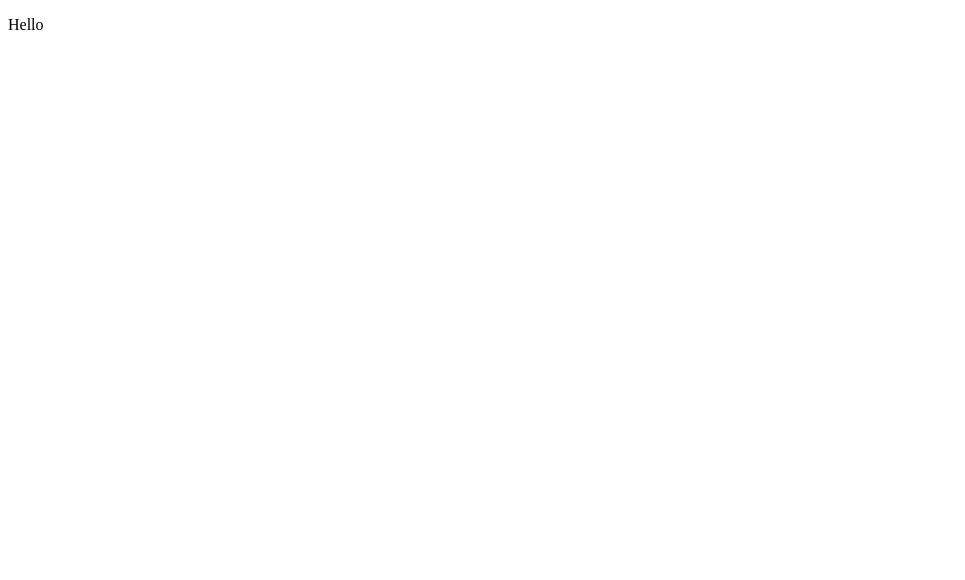
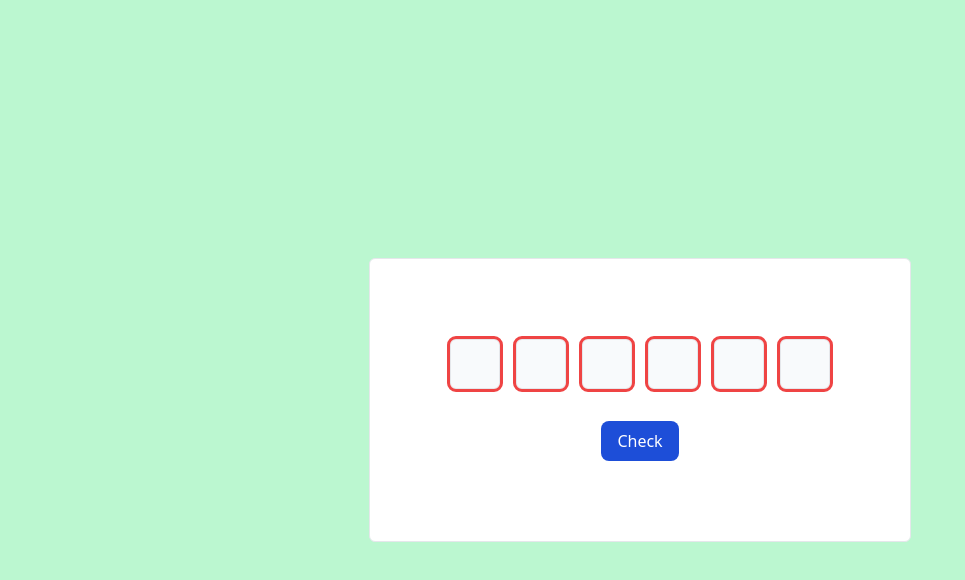
Before and after one commit to lukakilai/spelling-bee, a Next.js app: page / in a window 1280 px wide. Shown: the top 580 px of the page, without its empty margins (0-965 px from the left). Built offline with nearby package versions, Linux system fonts and the light colour scheme.

Commit message:
add basic functionality

```diff
--- a/pages/_app.js
+++ b/pages/_app.js
@@ -1,3 +1,5 @@
+import "../styles/globals.css";
+
 function MyApp({ Component, pageProps }) {
   return <Component {...pageProps} />;
 }
--- a/pages/index.js
+++ b/pages/index.js
@@ -1,3 +1,93 @@
+import { useState } from "react";
+
+function focusAndSelect(id) {
+  window.document.getElementById(id).focus();
+  window.document.getElementById(id).select();
+}
+
+const doNothing = [
+  "Tab",
+  "ShiftLeft",
+  "ShiftRight",
+  "ArrowLeft",
+  "ArrowRight",
+  "ArrowUp",
+  "ArrowDown",
+  "ControlLeft",
+  "ControlRight",
+  "OSLeft",
+  "AltLeft",
+  "AltRight",
+];
+
+const errorClasses = "outline outline-offset-0 outline-red-500";
+const successClasses = "outline outline-offset-0 outline-green-500";
+
 export default function Home() {
-  return <p>Hello</p>;
+  const wordToSpell = "ხაშური";
+  const [wipAttempt, setWipAttempt] = useState([]);
+  const [attempt, setAttempt] = useState([]);
+
+  function handleKeyUp(event, index) {
+    const updatedAttempt = [...wipAttempt];
+    updatedAttempt[event.target.name] = event.target.value;
+    setWipAttempt(updatedAttempt);
+
+    console.log(event.target.value, index + 1);
+
+    if (doNothing.includes(event.code)) return;
+
+    if (event.code === "Backspace") {
+      if (event.target.value === "") {
+        if (index !== 0) {
+          focusAndSelect(index - 1);
+          return;
+        } else {
+          return;
+        }
+      }
+    }
+
+    if (index + 1 === wordToSpell.length) {
+      return;
+    } else {
+      focusAndSelect(index + 1);
+    }
+  }
+
+  function checkWord() {
+    setAttempt(wipAttempt);
+  }
+
+  return (
+    <div className="w-full h-screen bg-green-200 grid place-items-center">
+      <div className="p-20 bg-white border rounded-md">
+        <div className="flex flex-col justify-start items-center space-y-8">
+          <div className="flex flex-row justify-start items-center space-x-4">
+            {wordToSpell.split("").map((letter, index) => (
+              <input
+                key={index}
+                type="text"
+                name={index}
+                id={index}
+                maxLength={1}
+                className={`border bg-slate-50 w-[50px] aspect-square rounded-md text-center text-2xl
+                  ${attempt[index] !== wordToSpell[index] && errorClasses}
+                  ${attempt[index] === wordToSpell[index] && successClasses}
+                `}
+                onKeyUp={(event) => handleKeyUp(event, index)}
+              />
+            ))}
+          </div>
+          <button
+            type="button"
+            className="px-4 py-2 bg-blue-700 hover:bg-blue-600 text-white rounded-lg"
+            onClick={checkWord}
+          >
+            Check
+          </button>
+        </div>
+      </div>
+    </div>
+  );
 }
```
